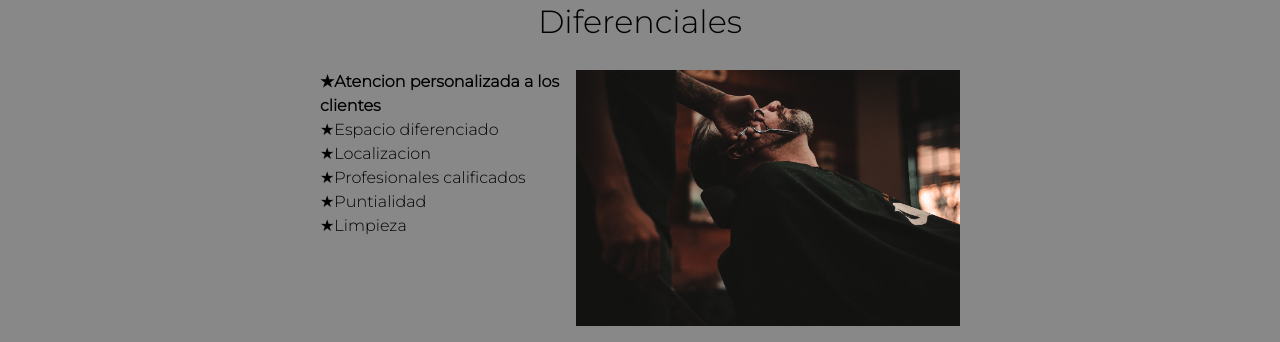
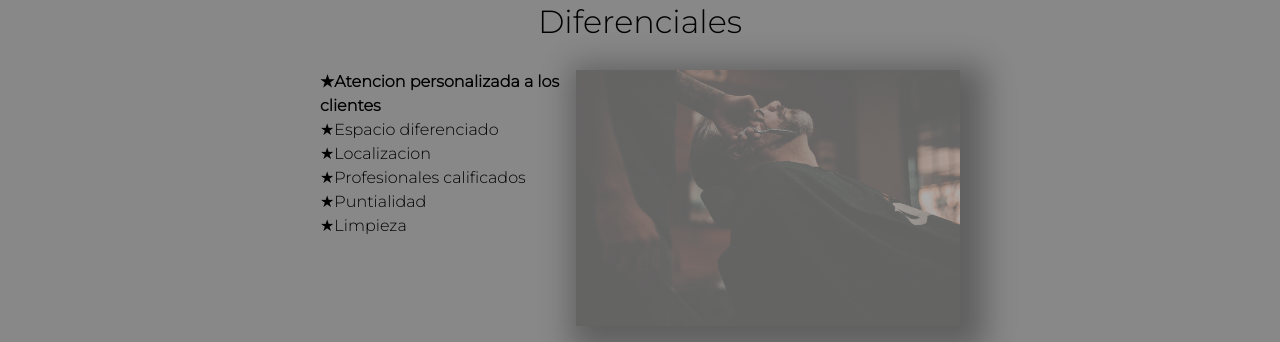
Before and after one commit to DiegoNazareth/3HTML5-y-CSS3-Pagina-Web, a plain HTML site: page index.html in a window 1280 px wide. In both pictures the pointer is over the picture 768 px from the left and 1862 px from the top of the page. Shown: the part 1665-2007 px from the top of the page. Drawn offline with Linux system fonts and the light colour scheme.

Commit message:
Se agrego opacidad a la imagen imgDiferenciales con la propiedad opacity y un sombreado alrededor de la imagen imgDiferenciales con la propiedad box-shadow

```diff
--- a/style.css
+++ b/style.css
@@ -213,6 +213,11 @@ td, th{
 }
 .imgDiferenciales{
     width: 60%;
+    transition: 400ms;
+    box-shadow: 10px 10px 30px 15px #000000;
+}
+.imgDiferenciales:hover{
+    opacity: 0.3;
 }
 .video{
     width: 560px;
```
